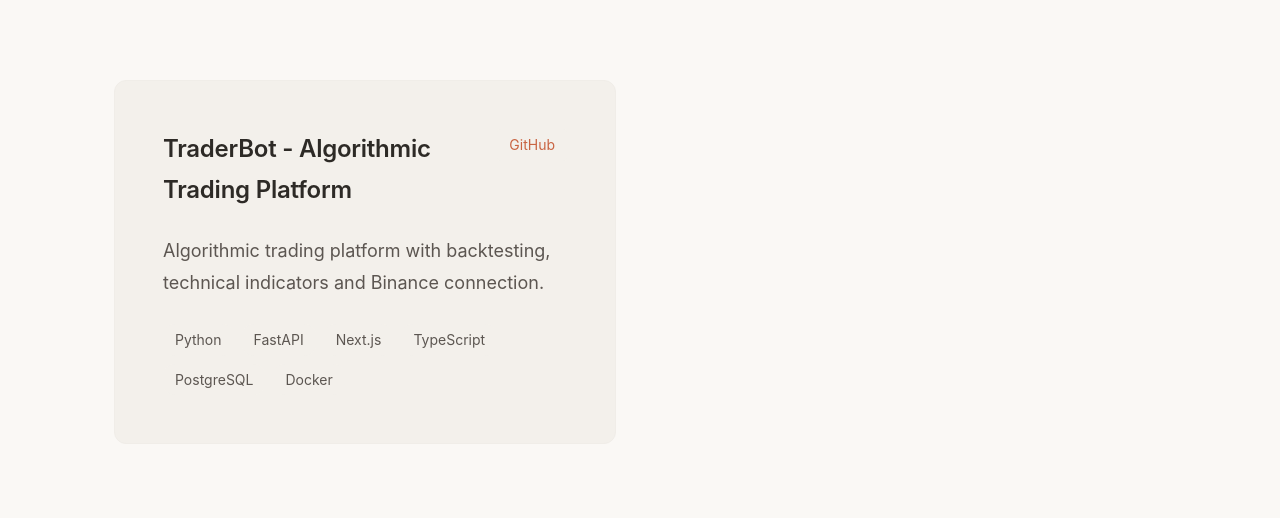
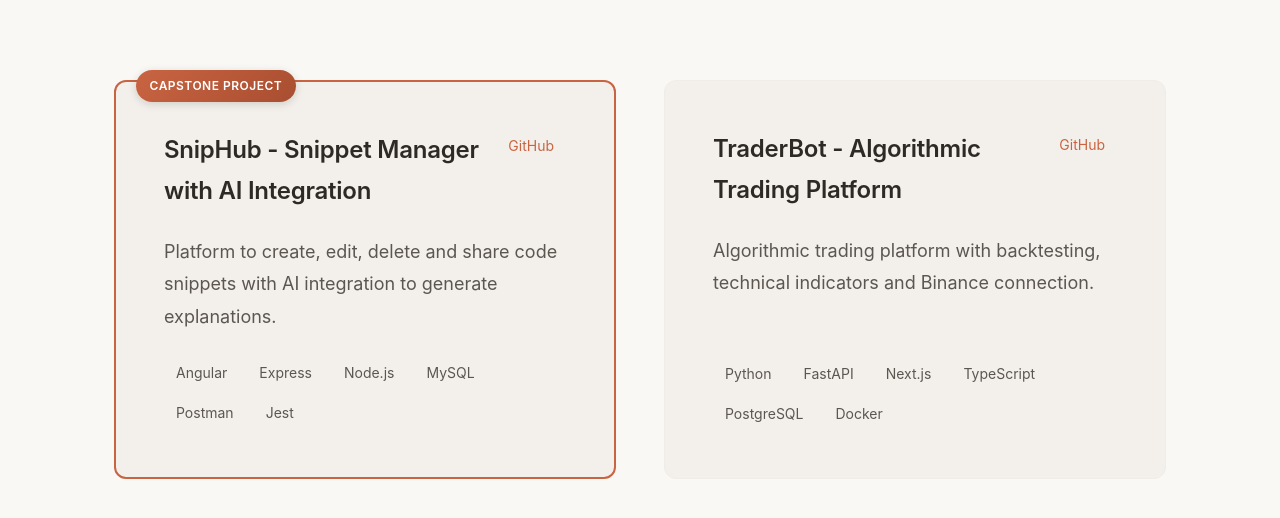
Before and after one commit to aitor191/portfolio, a Next.js app: page /projects in a window 1280 px wide. Shown: the part 416-934 px from the top of the page. Built offline with nearby package versions, Linux system fonts and the light colour scheme; no server answers.

Commit message:
Subido TFG y añadida etiqueta diferenciadora

```diff
--- a/app/components/projectContent.tsx
+++ b/app/components/projectContent.tsx
@@ -10,6 +10,7 @@
   tech: readonly string[];
   github: string;
   demo: string;
+  badge: string;
 }
 
 export function ProjectsContent() {
@@ -25,7 +26,10 @@
 
       <section className="projects-grid">
         {t.projects.list.map((project: Project) => (
-          <div key={project.id} className="project-card">
+          <div key={project.id} className={`project-card ${project.badge ? 'project-featured' : ''}`}>
+            {project.badge && (
+              <span className="project-badge">{project.badge}</span>
+            )}
             <div className="project-header">
               <h3>{project.title}</h3>
               <div className="project-links">
--- a/app/globals.css
+++ b/app/globals.css
@@ -1310,6 +1310,36 @@
   color: var(--color-text-light);
 }
 
+/* Project Featured (TFG) Styles */
+.project-featured {
+  position: relative;
+  border: 2px solid var(--color-accent);
+}
+
+.project-featured:hover {
+  border-color: var(--color-accent);
+  box-shadow: 0 8px 24px rgba(201, 100, 66, 0.2);
+}
+
+:root[data-theme="dark"] .project-featured:hover {
+  box-shadow: 0 8px 24px rgba(224, 122, 84, 0.2);
+}
+
+.project-badge {
+  position: absolute;
+  top: -12px;
+  left: 20px;
+  background: linear-gradient(135deg, var(--color-accent) 0%, var(--color-accent-hover) 100%);
+  color: white;
+  font-size: 0.75rem;
+  font-weight: 600;
+  padding: 0.35rem 0.85rem;
+  border-radius: 20px;
+  text-transform: uppercase;
+  letter-spacing: 0.5px;
+  box-shadow: 0 2px 8px rgba(0, 0, 0, 0.15);
+}
+
 /* ============================================
    8. RESPONSIVE DESIGN
    ============================================ */
--- a/app/i18n/translations.ts
+++ b/app/i18n/translations.ts
@@ -78,12 +78,22 @@
       viewGithub: 'GitHub',
       list: [
         {
+          id: 'sniphub',
+          title: 'SnipHub - Gestor de snippets con integración de IA',
+          description: 'Plataforma para crear, editar, borrar y compartir fragmentos de código (snippets) además de integrar IA para generar explicaciones.',
+          tech: ['Angular', 'Express', 'Node.js', 'MySQL', 'Postman', 'Jest'],
+          github: 'https://github.com/aitor191/sniphub',
+          demo: '',
+          badge: 'TFG',
+        },
+        {
           id: 'traderbot',
-          title: 'TraderBot - Algorithmic Trading Platform',
+          title: 'TraderBot - Plataforma de trading algorítmico',
           description: 'Plataforma de trading algorítmico con backtesting, indicadores técnicos y conexión a Binance.',
           tech: ['Python', 'FastAPI', 'Next.js', 'TypeScript', 'PostgreSQL', 'Docker'],
           github: 'https://github.com/aitor191/TraderBot',
           demo: '',
+          badge: '',
         },
       ],
     },
@@ -184,12 +194,22 @@
       viewGithub: 'GitHub',
       list: [
         {
+          id: 'sniphub',
+          title: 'SnipHub - Snippet Manager with AI Integration',
+          description: 'Platform to create, edit, delete and share code snippets with AI integration to generate explanations.',
+          tech: ['Angular', 'Express', 'Node.js', 'MySQL', 'Postman', 'Jest'],
+          github: 'https://github.com/aitor191/sniphub',
+          demo: '',
+          badge: 'Capstone Project',
+        },
+        {
           id: 'traderbot',
           title: 'TraderBot - Algorithmic Trading Platform',
           description: 'Algorithmic trading platform with backtesting, technical indicators and Binance connection.',
           tech: ['Python', 'FastAPI', 'Next.js', 'TypeScript', 'PostgreSQL', 'Docker'],
           github: 'https://github.com/aitor191/TraderBot',
           demo: '',
+          badge: '',
         },
       ],
     },
```
